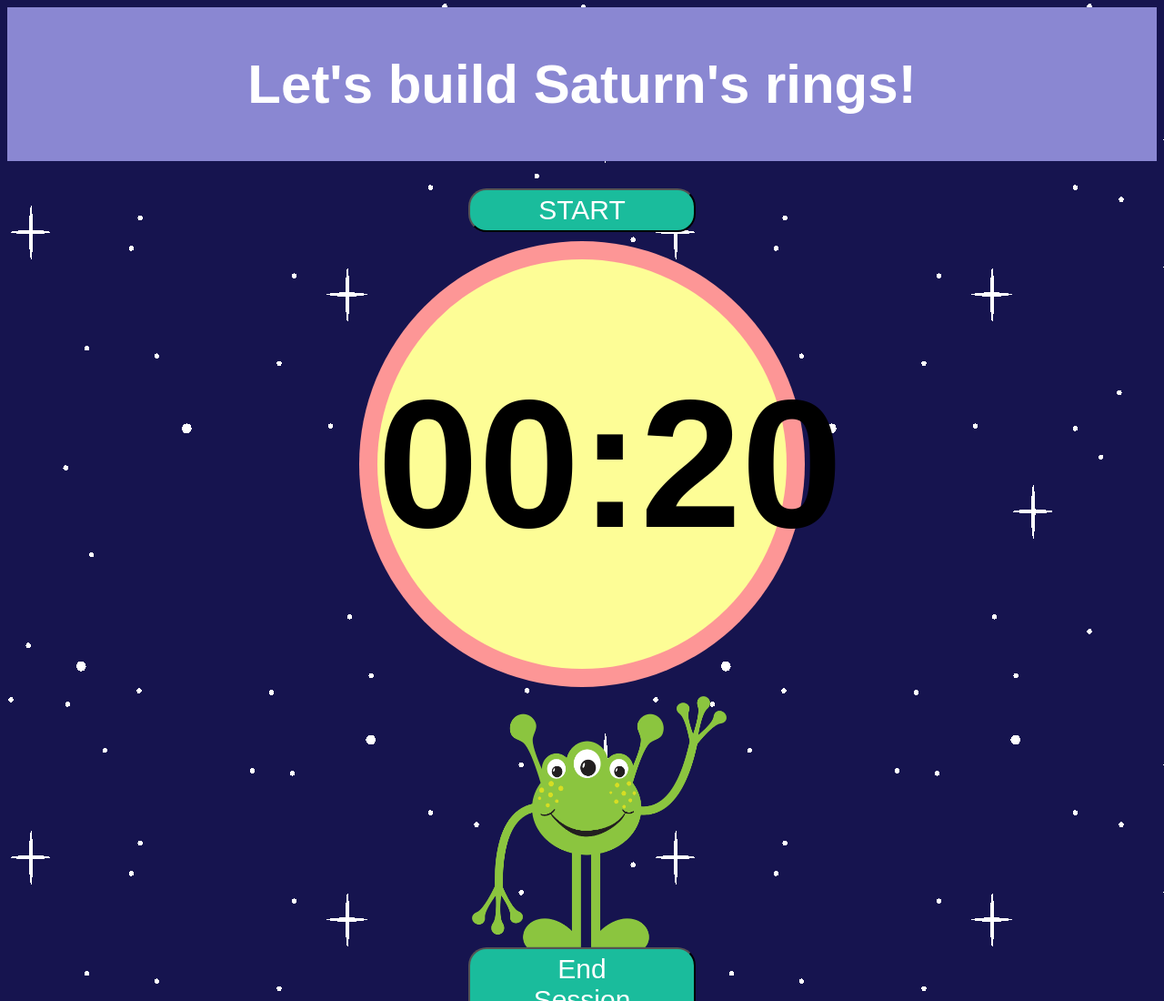
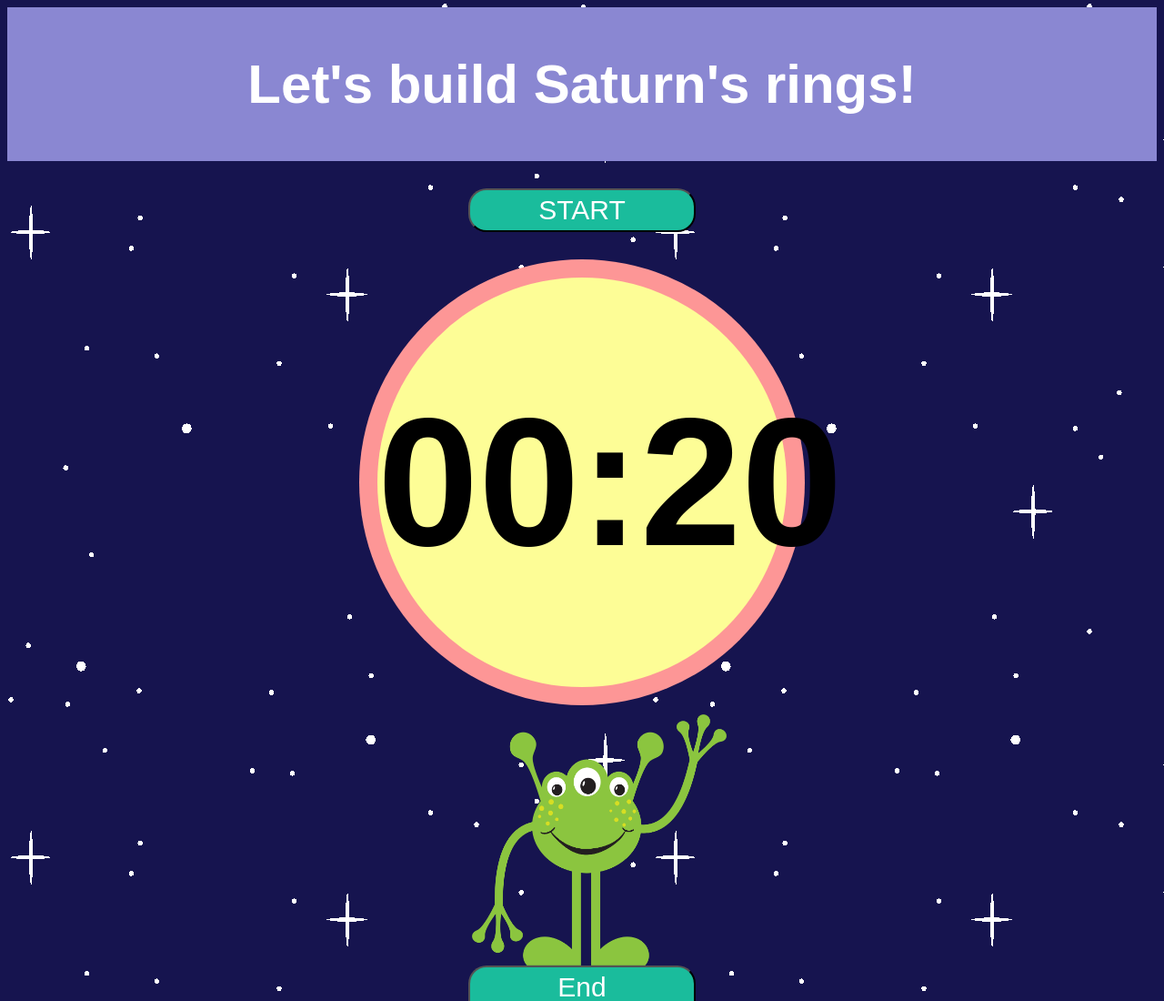
Before and after one commit to tessanishida/BitProjFinal, a plain HTML site: page frontend/index.html in a window 1280 px wide. Shown: the top 1100 px of the page at 91% size. Drawn offline with Linux system fonts and the light colour scheme; a web font is replaced by a local one.

Commit message:
Style adjustments

```diff
--- a/frontend/index.html
+++ b/frontend/index.html
@@ -6,7 +6,7 @@
     <link rel="stylesheet" href="main.css">
     <link rel="preconnect" href="https://fonts.gstatic.com">
     <link href="https://fonts.googleapis.com/css2?family=Chathura&display=swap" rel="stylesheet">
-    <title>Timer</title>
+    <title>WorkSpace</title>
 </head>
 <body>
     <div class="header">
--- a/frontend/main.css
+++ b/frontend/main.css
@@ -21,7 +21,7 @@ body {
 }
 
 #inner-circle {
-    margin-top: 30px;
+    margin-top: 50px;
     height: 450px;
     width: 450px;
     background-color: #FDFD96;
```
